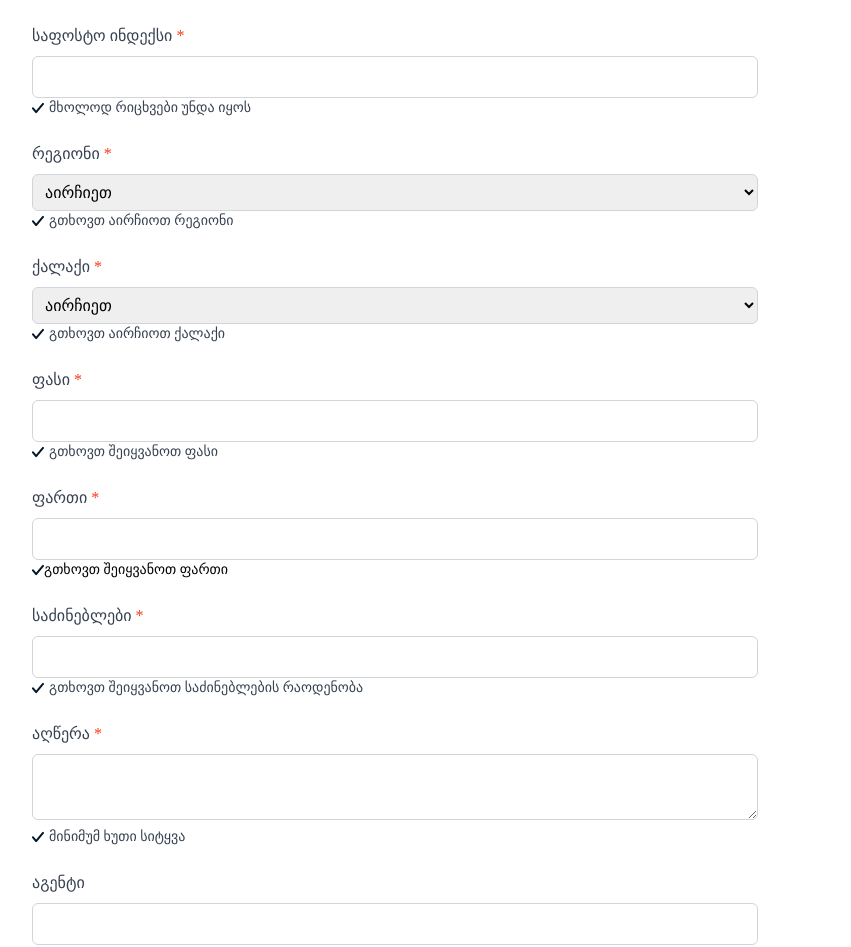
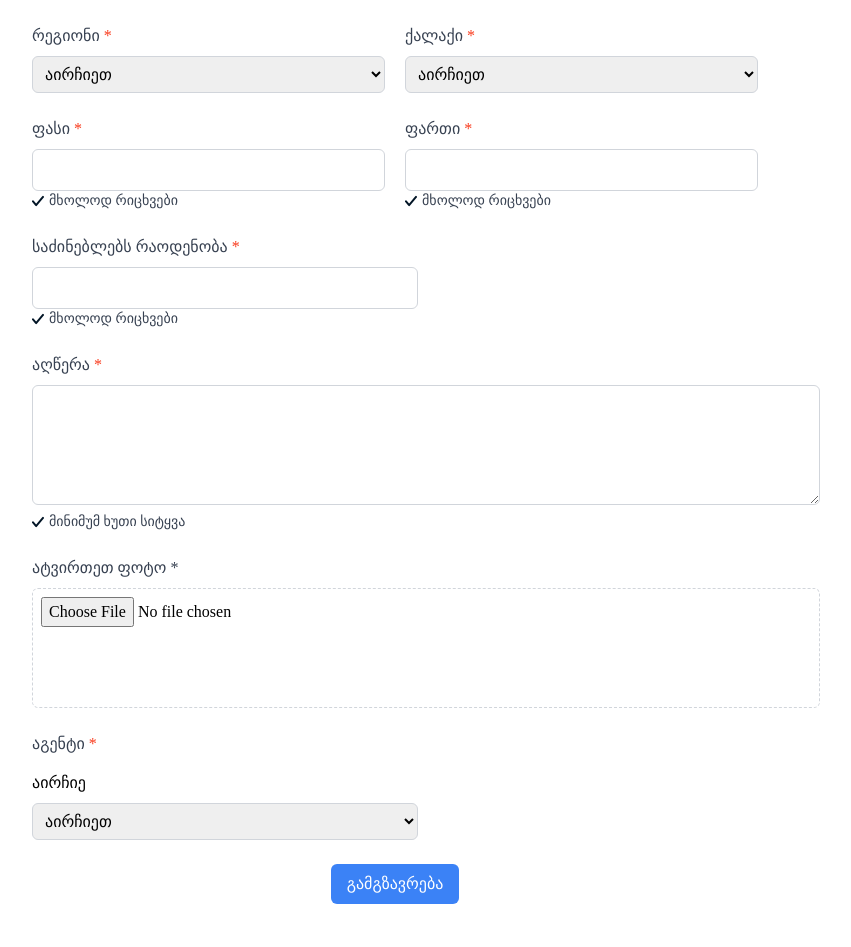
Before and after one commit to marriamdd/real_estate, a React (Vite) app: page /addListing in a window 1280 px wide. Shown: the part 525-1472 px from the top of the page, without its empty margins (245-1096 px from the left). Built offline with nearby package versions, Linux system fonts and the light colour scheme; no server answers.

Commit message:
feat:add validations on listing form

```diff
--- a/src/components/ListingForm.jsx
+++ b/src/components/ListingForm.jsx
@@ -1,4 +1,3 @@
-import React from "react";
 import { useForm, Controller } from "react-hook-form";
 import { useNavigate } from "react-router-dom";
 
@@ -11,24 +10,22 @@ const FormComponent = () => {
     trigger,
     register,
     watch,
-    setValue,
   } = useForm({
-    mode: "onChange", // Trigger validation on change
+    mode: "onChange",
     defaultValues: {
-      transactionType: "sale", // Default value for transactionType
+      transactionType: "sale",
     },
   });
 
   const onSubmit = async (data) => {
     try {
       console.log("Form submitted:", data);
-      navigate("/"); // Navigate to root path on successful submission
+      navigate("/");
     } catch (error) {
       console.error("Submission error:", error);
     }
   };
 
-  // Watching form fields to check their validity
   const address = watch("address");
   const zipCode = watch("zipCode");
   const region = watch("region");
@@ -40,19 +37,17 @@ const FormComponent = () => {
   const agent = watch("agent");
   const image = watch("image");
 
-  // Validate word count for description
   const validateDescription = (value) => {
-    const wordCount = value.trim().split(/\s+/).length;
+    const wordCount = value?.trim().split(/\s+/).length;
     return wordCount >= 5 || "მინიმუმ ხუთი სიტყვა";
   };
-
+  console.log(errors);
   return (
     <div className="w-[790px] mx-auto bg-white p-8 rounded-md">
-      <p className="text-[16px] font-[500] font-semibold text-center mb-[60px]">
+      <p className="text-[16px] font-[500]  text-center mb-[60px]">
         ლისტინგის დამატება
       </p>
       <form onSubmit={handleSubmit(onSubmit)} className="space-y-6">
-        {/* Transaction Type */}
         <div>
           <label className="block text-gray-700 font-medium">
             გარიგების ტიპი <span className="text-[#F93B1D]">*</span>
@@ -81,16 +76,22 @@ const FormComponent = () => {
             </label>
           </div>
         </div>
-
-        {/* Address */}
-        <div>
+        <div className="flex gap-[20px]">
+          <div className="w-[386px]">
             <label className="block text-gray-700 font-medium">
               მისამართი <span className="text-[#F93B1D]">*</span>
             </label>
             <Controller
               name="address"
               control={control}
-            rules={{ required: "მინიმუმ ორი სიმბოლო", minLength: 2 }}
+              rules={{
+                required: "მინიმუმ ორი სიმბოლო",
+
+                minLength: {
+                  value: 2,
+                  message: "მინიმუმ ორი სიმბოლო", // Error message in Georgian
+                },
+              }}
               render={({ field }) => (
                 <input
                   {...field}
@@ -103,11 +104,12 @@ const FormComponent = () => {
                   }`}
                   onChange={(e) => {
                     field.onChange(e);
-                  trigger("address"); // Validate on change
+                    trigger("address");
                   }}
                 />
               )}
             />
+
             <p
               className={`text-sm flex gap-[5px] ${
                 errors.address
@@ -128,8 +130,7 @@ const FormComponent = () => {
             </p>
           </div>
 
-        {/* Zip Code */}
-        <div>
+          <div className="w-[386px]">
             <label className="block text-gray-700 font-medium">
               საფოსტო ინდექსი <span className="text-[#F93B1D]">*</span>
             </label>
@@ -140,13 +141,13 @@ const FormComponent = () => {
                 required: "გთხოვთ შეიყვანოთ საფოსტო ინდექსი",
                 pattern: {
                   value: /^[0-9]*$/,
-                message: "მხოლოდ რიცხვები უნდა იყოს",
+                  message: "მხოლოდ რიცხვები ",
                 },
               }}
               render={({ field }) => (
                 <input
                   {...field}
-                type="text" // Use type="text" to handle the pattern validation
+                  type="text"
                   className={`mt-2 p-2 border rounded-md w-full ${
                     errors.zipCode
                       ? "border-[#F93B1D]"
@@ -156,7 +157,7 @@ const FormComponent = () => {
                   }`}
                   onChange={(e) => {
                     field.onChange(e);
-                  trigger("zipCode"); // Validate on change
+                    trigger("zipCode");
                   }}
                 />
               )}
@@ -177,14 +178,12 @@ const FormComponent = () => {
               ) : (
                 <img src="/Vector.svg" alt="Default icon" />
               )}
-            {errors.zipCode
-              ? errors.zipCode.message
-              : "მხოლოდ რიცხვები უნდა იყოს"}
+              {errors.zipCode ? errors.zipCode.message : "მხოლოდ რიცხვები"}
             </p>
           </div>
-
-        {/* Region */}
-        <div>
+        </div>
+        <div className="flex gap-[20px]">
+          <div className="w-[386px]">
             <label className="block text-gray-700 font-medium">
               რეგიონი <span className="text-[#F93B1D]">*</span>
             </label>
@@ -204,7 +203,7 @@ const FormComponent = () => {
                   }`}
                   onChange={(e) => {
                     field.onChange(e);
-                  trigger("region"); // Validate on change
+                    trigger("region");
                   }}
                 >
                   <option value="">აირჩიეთ</option>
@@ -213,28 +212,9 @@ const FormComponent = () => {
                 </select>
               )}
             />
-          <p
-            className={`text-sm flex gap-[5px] ${
-              errors.region
-                ? "text-[#F93B1D]"
-                : region
-                ? "text-green-500"
-                : "text-gray-700"
-            }`}
-          >
-            {errors.region ? (
-              <img src="/Vector (4).svg" alt="Error icon" />
-            ) : region ? (
-              <img src="/Vector (3).svg" alt="Success icon" />
-            ) : (
-              <img src="/Vector.svg" alt="Default icon" />
-            )}
-            {errors.region ? errors.region.message : "გთხოვთ აირჩიოთ რეგიონი"}
-          </p>
           </div>
 
-        {/* City */}
-        <div>
+          <div className="w-[386px]">
             <label className="block text-gray-700 font-medium">
               ქალაქი <span className="text-[#F93B1D]">*</span>
             </label>
@@ -254,7 +234,7 @@ const FormComponent = () => {
                   }`}
                   onChange={(e) => {
                     field.onChange(e);
-                  trigger("city"); // Validate on change
+                    trigger("city");
                   }}
                 >
                   <option value="">აირჩიეთ</option>
@@ -263,39 +243,27 @@ const FormComponent = () => {
                 </select>
               )}
             />
-          <p
-            className={`text-sm flex gap-[5px] ${
-              errors.city
-                ? "text-[#F93B1D]"
-                : city
-                ? "text-green-500"
-                : "text-gray-700"
-            }`}
-          >
-            {errors.city ? (
-              <img src="/Vector (4).svg" alt="Error icon" />
-            ) : city ? (
-              <img src="/Vector (3).svg" alt="Success icon" />
-            ) : (
-              <img src="/Vector.svg" alt="Default icon" />
-            )}
-            {errors.city ? errors.city.message : "გთხოვთ აირჩიოთ ქალაქი"}
-          </p>
           </div>
-
-        {/* Price */}
-        <div>
+        </div>
+        <div className="flex gap-[20px]">
+          <div className="w-[386px]">
             <label className="block text-gray-700 font-medium">
               ფასი <span className="text-[#F93B1D]">*</span>
             </label>
             <Controller
               name="price"
               control={control}
-            rules={{ required: "გთხოვთ შეიყვანოთ ფასი" }}
+              rules={{
+                required: "გთხოვთ შეიყვანოთ ფასი",
+                pattern: {
+                  value: /^[0-9]*$/,
+                  message: "მხოლოდ რიცხვები ",
+                },
+              }}
               render={({ field }) => (
                 <input
                   {...field}
-                type="number"
+                  type="text"
                   className={`mt-2 p-2 border rounded-md w-full ${
                     errors.price
                       ? "border-[#F93B1D]"
@@ -305,7 +273,7 @@ const FormComponent = () => {
                   }`}
                   onChange={(e) => {
                     field.onChange(e);
-                  trigger("price"); // Validate on change
+                    trigger("price");
                   }}
                 />
               )}
@@ -326,23 +294,28 @@ const FormComponent = () => {
               ) : (
                 <img src="/Vector.svg" alt="Default icon" />
               )}
-            {errors.price ? errors.price.message : "გთხოვთ შეიყვანოთ ფასი"}
+              {errors.price ? errors.price.message : "მხოლოდ რიცხვები"}
             </p>
           </div>
 
-        {/* Area */}
-        <div>
+          <div className="w-[386px]">
             <label className="block text-gray-700 font-medium">
               ფართი <span className="text-[#F93B1D]">*</span>
             </label>
             <Controller
               name="area"
               control={control}
-            rules={{ required: "გთხოვთ შეიყვანოთ ფართი" }}
+              rules={{
+                required: "გთხოვთ შეიყვანოთ ფართი",
+                pattern: {
+                  value: /^[0-9]*$/,
+                  message: "მხოლოდ რიცხვები ",
+                },
+              }}
               render={({ field }) => (
                 <input
                   {...field}
-                type="number"
+                  type="text"
                   className={`mt-2 p-2 border rounded-md w-full ${
                     errors.area
                       ? "border-[#F93B1D]"
@@ -352,13 +325,13 @@ const FormComponent = () => {
                   }`}
                   onChange={(e) => {
                     field.onChange(e);
-                  trigger("area"); // Validate on change
+                    trigger("area");
                   }}
                 />
               )}
             />
             <p
-            className={`text-sm flex gap-[5px]${
+              className={`text-sm flex gap-[5px] ${
                 errors.area
                   ? "text-[#F93B1D]"
                   : area
@@ -373,23 +346,24 @@ const FormComponent = () => {
               ) : (
                 <img src="/Vector.svg" alt="Default icon" />
               )}
-            {errors.area ? errors.area.message : "გთხოვთ შეიყვანოთ ფართი"}
+              {errors.area ? errors.area.message : "მხოლოდ რიცხვები"}
             </p>
           </div>
+        </div>
 
-        {/* Bedrooms */}
-        <div>
+        <div className="w-[386px]">
           <label className="block text-gray-700 font-medium">
-            საძინებლები <span className="text-[#F93B1D]">*</span>
+            საძინებლებს რაოდენობა <span className="text-[#F93B1D]">*</span>
           </label>
           <Controller
             name="bedrooms"
             control={control}
-            rules={{ required: "გთხოვთ შეიყვანოთ საძინებლების რაოდენობა" }}
+            rules={{ required: "მხოლოდ რიცხვები" }}
             render={({ field }) => (
               <input
                 {...field}
                 type="number"
+                min={1}
                 className={`mt-2 p-2 border rounded-md w-full ${
                   errors.bedrooms
                     ? "border-[#F93B1D]"
@@ -399,7 +373,7 @@ const FormComponent = () => {
                 }`}
                 onChange={(e) => {
                   field.onChange(e);
-                  trigger("bedrooms"); // Validate on change
+                  trigger("bedrooms");
                 }}
               />
             )}
@@ -420,14 +394,11 @@ const FormComponent = () => {
             ) : (
               <img src="/Vector.svg" alt="Default icon" />
             )}
-            {errors.bedrooms
-              ? errors.bedrooms.message
-              : "გთხოვთ შეიყვანოთ საძინებლების რაოდენობა"}
+            {errors.bedrooms ? errors.bedrooms.message : "მხოლოდ რიცხვები"}
           </p>
         </div>
 
-        {/* Description */}
-        <div>
+        <div className="w-[788px]">
           <label className="block text-gray-700 font-medium">
             აღწერა <span className="text-[#F93B1D]">*</span>
           </label>
@@ -438,7 +409,7 @@ const FormComponent = () => {
             render={({ field }) => (
               <textarea
                 {...field}
-                className={`mt-2 p-2 border rounded-md w-full ${
+                className={`mt-2 p-2 min-h-[120px] border rounded-md w-full ${
                   errors.description
                     ? "border-[#F93B1D]"
                     : description && description.trim().split(/\s+/).length >= 5
@@ -447,7 +418,7 @@ const FormComponent = () => {
                 }`}
                 onChange={(e) => {
                   field.onChange(e);
-                  trigger("description"); // Validate on change
+                  trigger("description");
                 }}
               />
             )}
@@ -474,43 +445,69 @@ const FormComponent = () => {
           </p>
         </div>
 
-        {/* Agent */}
-        <div>
-          <label className="block text-gray-700 font-medium">აგენტი</label>
+        <div className="w-[788px]">
+          <label className="block text-gray-700 font-medium">
+            ატვირთეთ ფოტო *
+          </label>
           <Controller
-            name="agent"
+            name="image"
             control={control}
+            rules={{
+              required: "ატვირთეთ ფოტო",
+              validate: {
+                lessThan1MB: (value) => {
+                  return (
+                    value?.[0]?.size <= 1048576 || "არ უნდა აღემატებოდეს 1MB-ს"
+                  );
+                },
+              },
+            }}
             render={({ field }) => (
               <input
                 {...field}
-                type="text"
-                className={`mt-2 p-2 border rounded-md w-full ${
-                  agent ? "border-green-500" : "border-gray-300"
+                type="file"
+                className={`mt-2 p-2 h-[120px] border border-dashed rounded-md w-full  ${
+                  image
+                    ? "border-green-500"
+                    : errors.image
+                    ? "border-[#F93B1D]"
+                    : "border-gray-300"
                 }`}
               />
             )}
           />
         </div>
-
-        {/* Image */}
-        <div>
-          <label className="block text-gray-700 font-medium">სურათი</label>
+        <div className="w-[386px]">
+          <label className="block pb-[15px] text-[16px] text-gray-700 font-medium">
+            აგენტი <span className="text-[#F93B1D]">*</span>
+          </label>
+          <span className="w-[14px] ">აირჩიე</span>
           <Controller
-            name="image"
+            name="agent"
             control={control}
+            rules={{ required: "გთხოვთ აირჩიოთ აგენტი" }}
             render={({ field }) => (
-              <input
+              <select
                 {...field}
-                type="file"
                 className={`mt-2 p-2 border rounded-md w-full ${
-                  image ? "border-green-500" : "border-gray-300"
+                  errors.agent
+                    ? "border-[#F93B1D]"
+                    : agent
+                    ? "border-green-500"
+                    : "border-gray-300"
                 }`}
-              />
+                onChange={(e) => {
+                  field.onChange(e);
+                  trigger("agent");
+                }}
+              >
+                <option value="">აირჩიეთ</option>
+                <option value="agent1">agent 1</option>
+                <option value="agent2">agent 2</option>
+              </select>
             )}
           />
         </div>
-
-        {/* Submit Button */}
         <div className="flex justify-center">
           <button
             type="submit"
```
Lines whose indentation alone changed are shown as unchanged.
